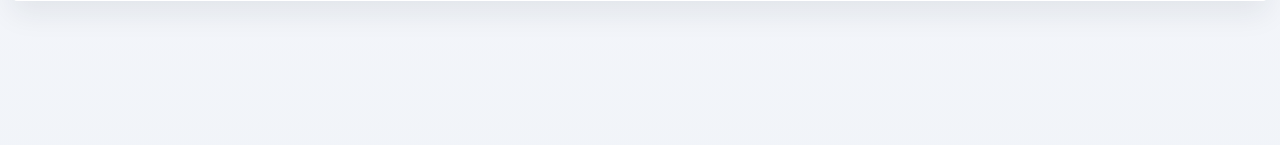
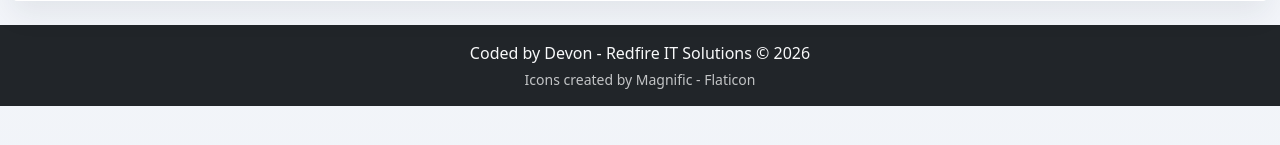
Before and after one commit to Devon-GS/Raw-Material-Stocktake, a Flask app: page / in a window 1280 px wide. Shown: the part 368-513 px from the top of the page. Run offline with Flask 3, Linux system fonts and the light colour scheme; data that the repository does not hold is empty.

Commit message:
Add js and favicon

```diff
--- /dev/null
+++ b/static/app.js
@@ -0,0 +1,4 @@
+const year = document.getElementById("year");
+if (year) {
+  year.textContent = String(new Date().getFullYear());
+}
--- a/templates/base.html
+++ b/templates/base.html
@@ -5,6 +5,7 @@
     <meta name="viewport" content="width=device-width, initial-scale=1">
     <title>{{ title or "Raw Material Stocktake" }}</title>
     <link href="https://cdn.jsdelivr.net/npm/bootstrap@5.3.3/dist/css/bootstrap.min.css" rel="stylesheet">
+	<link rel="icon" type="image/x-icon" href="{{ url_for('static', filename='favicon.ico') }}">
     <style>
       body {
         background: linear-gradient(180deg, #f7f8fc 0%, #eef2f7 100%);
@@ -51,5 +52,20 @@
 
       {% block content %}{% endblock %}
     </main>
+	 <footer class="bg-dark text-light py-3 mt-auto navbar-shell">
+        <div class="container text-center">
+            <p class="mb-1">
+                <a href="https://devon-gs.github.io/" class="text-light text-decoration-none" title="coded by" target="_blank">
+                    Coded by Devon - Redfire IT Solutions © <span id="year"></span>
+                </a>
+            </p>
+            <p class="mb-0 small">
+                <a href="https://www.flaticon.com/free-icons/raw-materials" class="text-light text-decoration-none opacity-75" title="raw materials icons" target="_blank">
+                    Icons created by Magnific - Flaticon
+                </a>
+            </p>
+        </div>
+    </footer>
+	<script src="{{ url_for('static', filename='app.js') }}"></script>
   </body>
 </html>
```
Also changed, not shown: static/favicon.ico (added), static/favicon/android-chrome-192x192.png (added), static/favicon/android-chrome-512x512.png (added), static/favicon/apple-touch-icon.png (added), static/favicon/favicon-16x16.png (added), static/favicon/favicon-32x32.png (added), static/favicon/favicon.ico (added), static/favicon/site.webmanifest (added).
